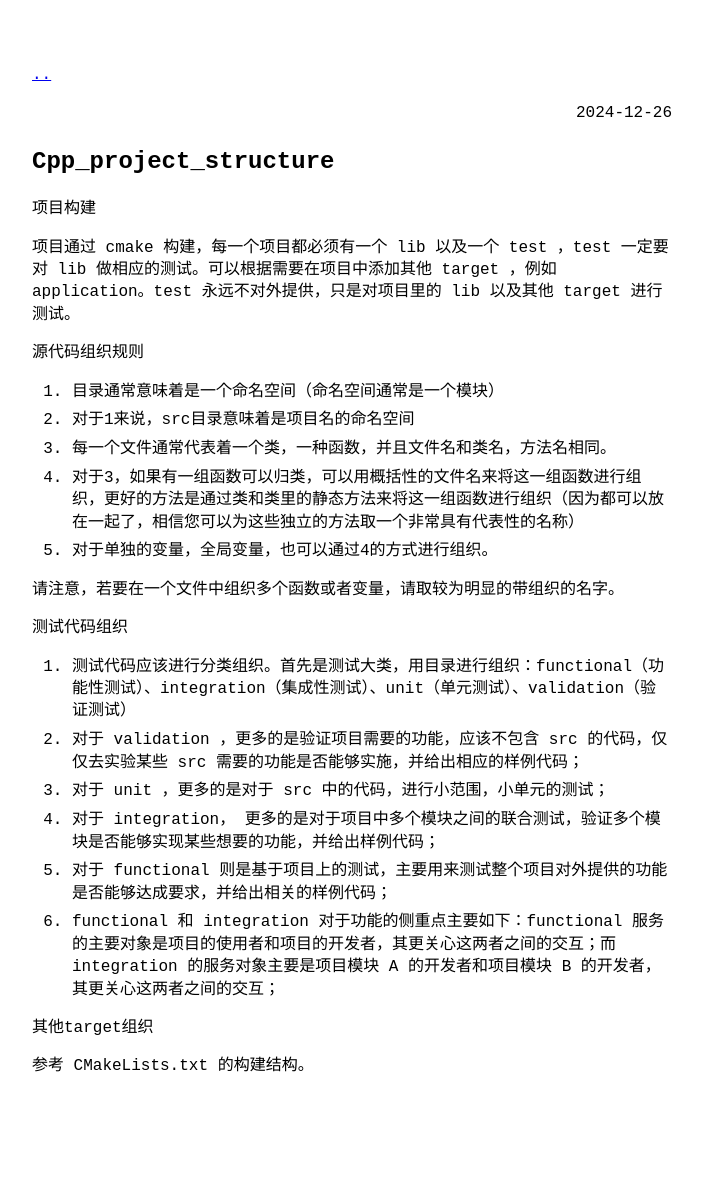
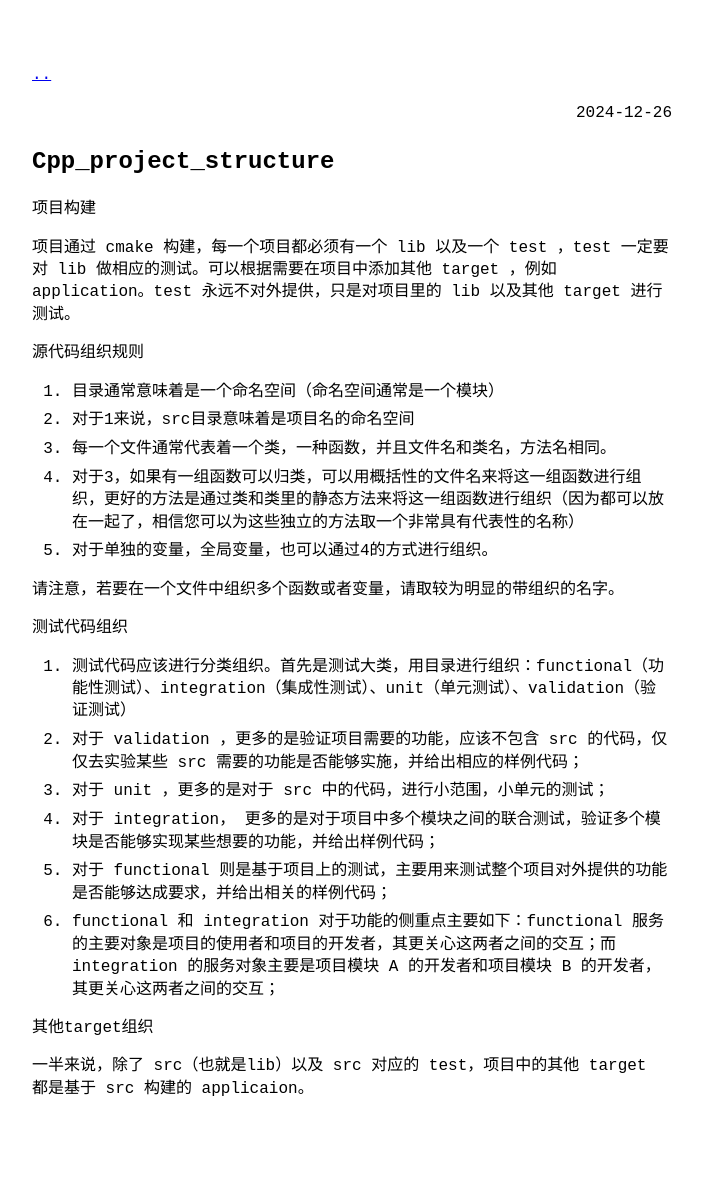
Before and after one commit to shecannotsee/shecannotsee.github.io, a Jekyll site: the page built from _posts/2024-12-26-cpp_project_structure.md, in a window 1280 px wide. Shown: the whole page, without its empty margins (288-990 px from the left). Built offline with Jekyll 4.4.1, drawn with Linux system fonts in a browser that asks for light colours; before the commit the page ends 1158 px from its top, so only the background shows below that.

Commit message:
[docs] 1.Add c++ std

```diff
--- a/_posts/2024-12-26-cpp_project_structure.md
+++ b/_posts/2024-12-26-cpp_project_structure.md
@@ -36,4 +36,4 @@ categories: blog
 
 其他target组织
 
-参考 CMakeLists.txt 的构建结构。
+一半来说，除了 src（也就是lib）以及 src 对应的 test，项目中的其他 target 都是基于 src 构建的 applicaion。
```
